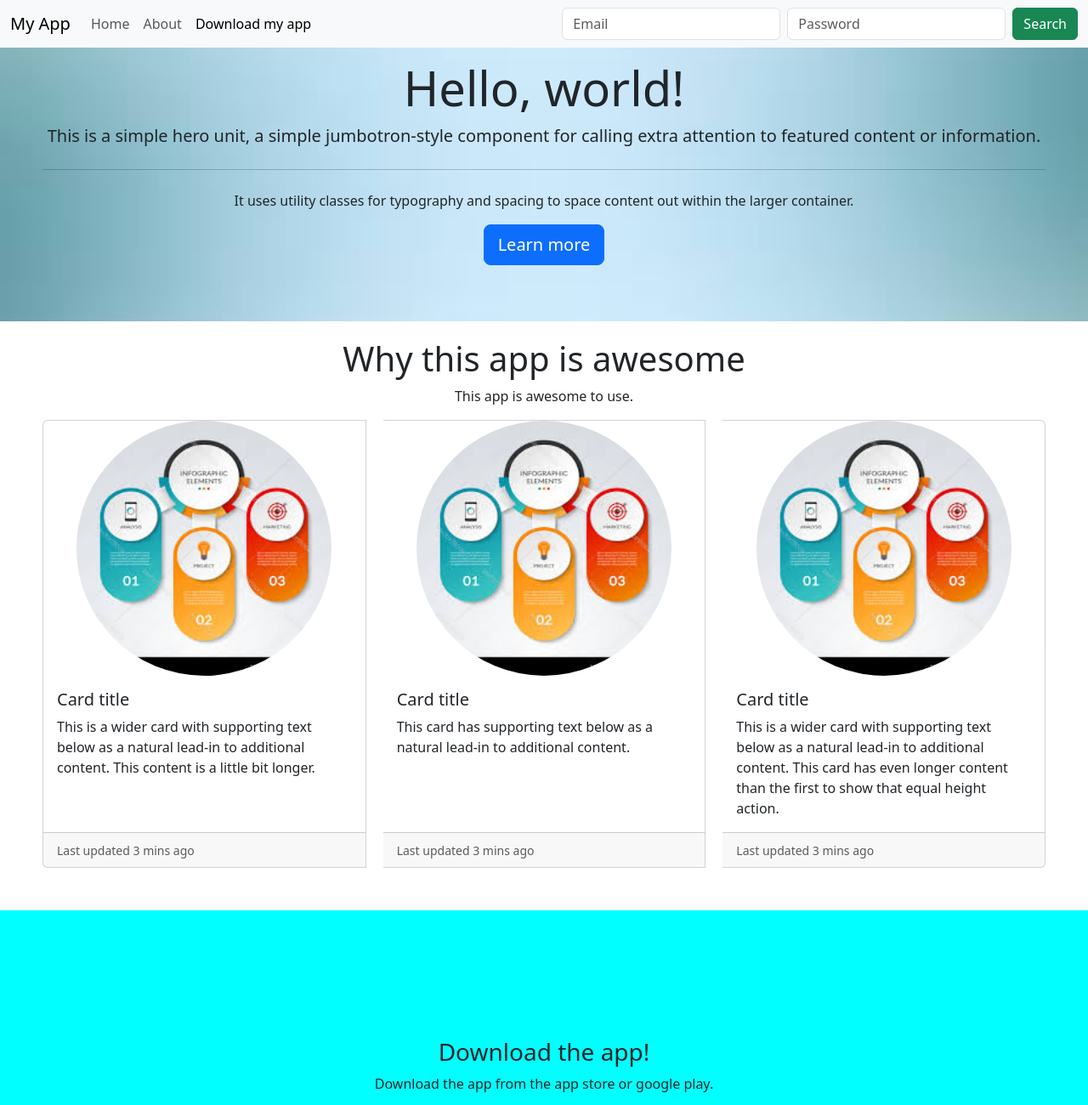
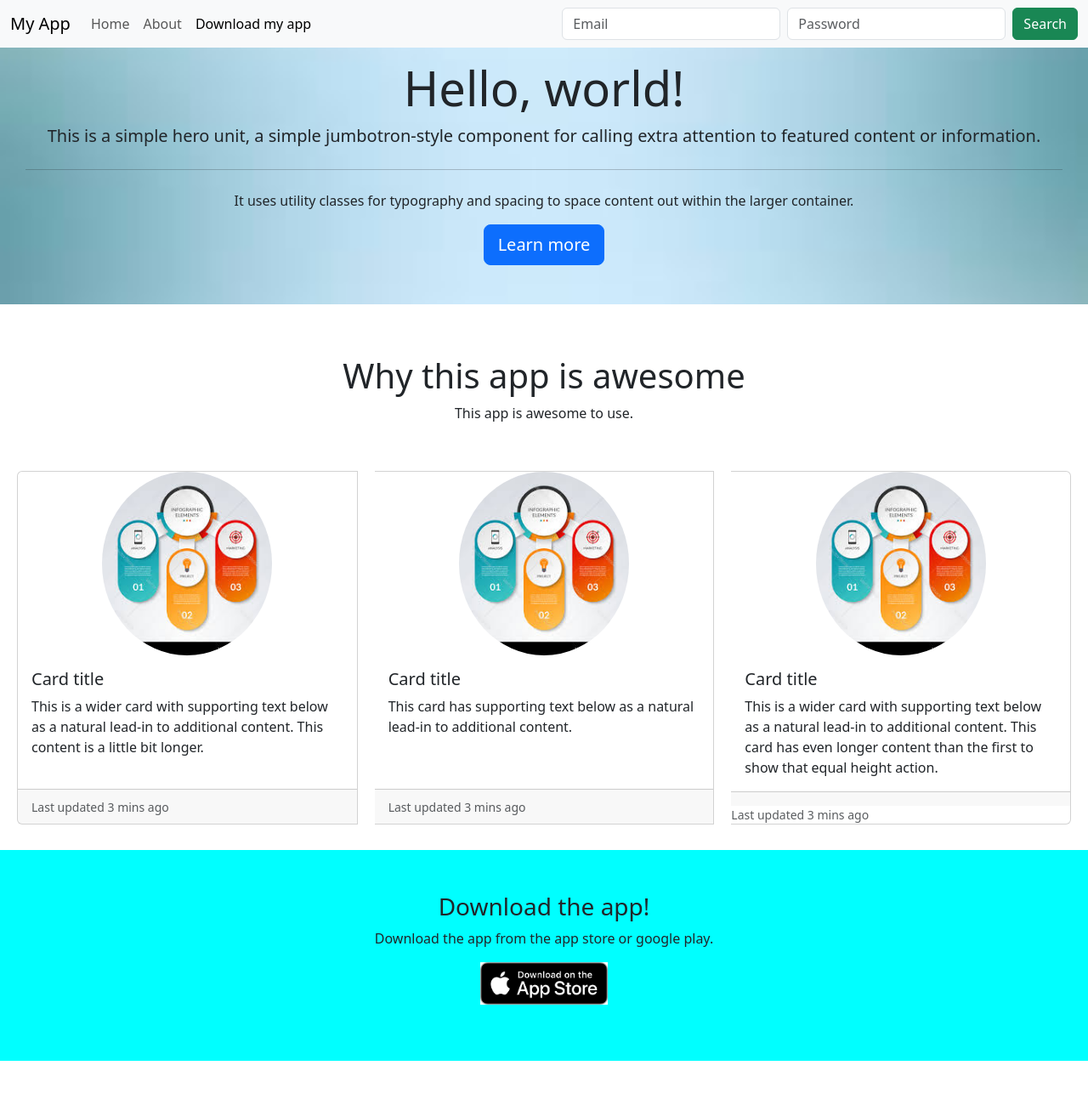
Before and after one commit to Sarbjotsingh1804/assignment_4, a plain HTML site: page index.html in a window 1280 px wide. Shown: the top 1300 px of the page at 85% size. After the commit the page ends 1248 px from the top, so only its background shows below. Drawn offline with nearby package versions, Linux system fonts and the light colour scheme.

Commit message:
Update index.html

```diff
--- a/index.html
+++ b/index.html
@@ -3,48 +3,57 @@
 <head>
   <meta charset="utf-8">
   <meta name="viewport" content="width=device-width, initial-scale=1">
-    <title>Bootstrap demo</title>
+  <title>Bootstrap Demo</title>
   <link href="https://cdn.jsdelivr.net/npm/bootstrap@5.3.5/dist/css/bootstrap.min.css" rel="stylesheet" integrity="sha384-SgOJa3DmI69IUzQ2PVdRZhwQ+dy64/BUtbMJw1MZ8t5HZApcHrRKUc4W0kG879m7" crossorigin="anonymous">
-    <link href="https://cdn.jsdelivr.net/npm/bootstrap@5.3.0/dist/css/bootstrap.min.css" rel="stylesheet">
   <style>
     .jumbotron {
       background-image: url(jumbo_img.jpeg);
       background-size: cover;
       background-position: center;
-            margin: 20px 0;
-            padding: 50px;
+      margin: 40px 0;
+      padding: 30px;
       text-align: center;
     }
     #container {
       text-align: center;
-
+      padding: 20px;
     }
     .card-group {
-            margin-left: 50px;
-            margin-right: 50px;
+      margin: 20px;
       gap: 20px;
-            justify-content: space-between;
     }
     .card-group img {
       border-radius: 50% !important;
-            width: 300px;
-            height: 300px;
+      width: 100%;
+      max-width: 200px;
+      height: auto;
       display: block;
       margin: 0 auto;
     }
     #appstoreicon {
-            width: 200px;
+      width: 150px;
     }
     #footer {
       background-color: aqua;
-            padding-top: 150px;
+      padding: 50px 20px;
       text-align: center;
-            margin-top: 50px;
-            padding-bottom: 150px;
+      margin-top: 30px;
+    }
+    @media (max-width: 768px) {
+      .jumbotron {
+        padding: 20px;
+      }
+      .card-group {
+        flex-direction: column;
+        align-items: center;
+      }
+      .card {
+        margin-bottom: 20px;
+      }
     }
   </style>
 </head>
-<body data-bs-spy="scroll" data-bs-target="#navbar" data-bs-offset="150" tabindex="0"></body>
+<body data-bs-spy="scroll" data-bs-target="#navbar" data-bs-offset="150" tabindex="0">
   <nav class="navbar navbar-expand-lg bg-body-tertiary fixed-top" id="navbar">
     <div class="container-fluid">
       <a class="navbar-brand" href="#">My App</a>
@@ -76,7 +85,7 @@
     <p class="lead">This is a simple hero unit, a simple jumbotron-style component for calling extra attention to featured content or information.</p>
     <hr class="my-4">
     <p>It uses utility classes for typography and spacing to space content out within the larger container.</p>
-        <p class="lead">
+    <p class="lead"></p>
       <a class="btn btn-primary btn-lg" href="#" role="button">Learn more</a>
     </p>
   </div>
@@ -84,7 +93,7 @@
     <h1>Why this app is awesome</h1>
     <p>This app is awesome to use.</p>
   </div>
-    <div class="card-group" id="cardgroup">
+  <div class="card-group d-flex flex-wrap justify-content-center" id="cardgroup">
     <div class="card">
       <img src="infocard.jpeg" class="card-img-top" alt="...">
       <div class="card-body">
@@ -111,12 +120,12 @@
       <h5 class="card-title">Card title</h5>
       <p class="card-text">This is a wider card with supporting text below as a natural lead-in to additional content. This card has even longer content than the first to show that equal height action.</p>
       </div>
-          <div class="card-footer">
+      <div class="card-footer"></div>
       <small class="text-body-secondary">Last updated 3 mins ago</small>
       </div>
     </div>
   </div>
-    <div  id="footer">
+  <div id="footer">
     <h3>Download the app!</h3>
     <p>Download the app from the app store or google play.</p>
     <p><a href="#"><img id="appstoreicon" src="download.png"></a></p>
```
Lines whose indentation alone changed are shown as unchanged.
